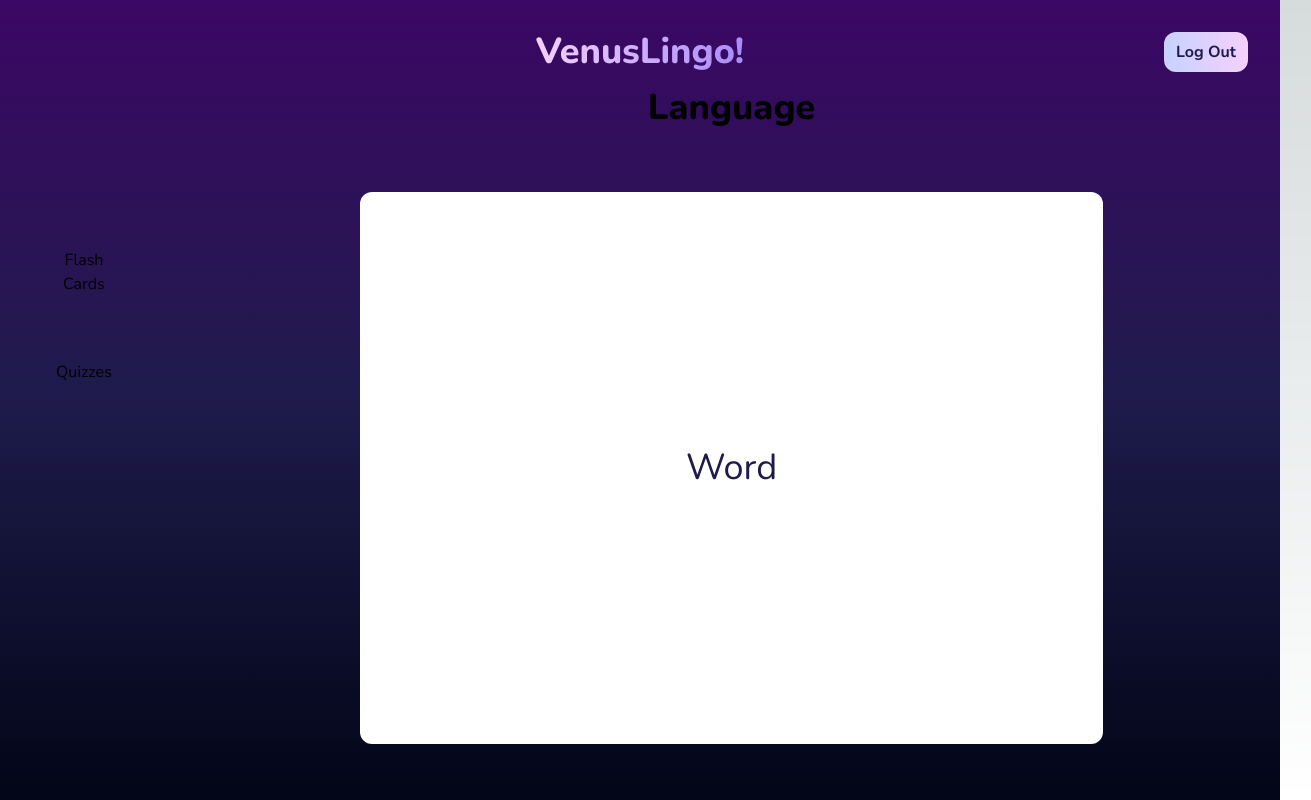
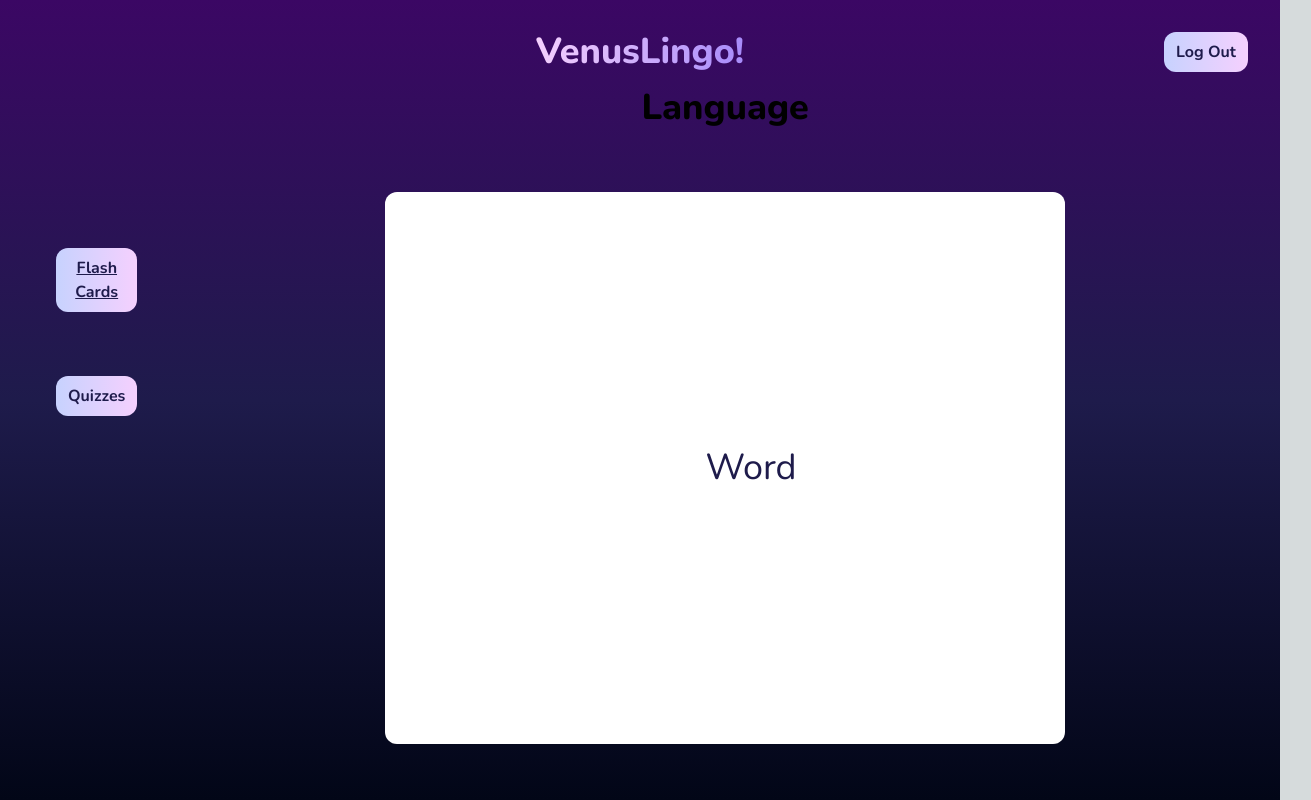
Before and after one commit to AlessioDiaz0/Venus_Hack2023, a Next.js app in the folder webapp/: page /dashboard/language in a window 1280 px wide. Shown: the whole page, 1311 px wide, since content can reach past the window. Built offline with nearby package versions, Linux system fonts and the light colour scheme.

Commit message:
finish css for starting page (without flashcard list)

```diff
--- a/webapp/src/app/dashboard/language/page.js
+++ b/webapp/src/app/dashboard/language/page.js
@@ -3,11 +3,13 @@ export default function Authentication() {
     return(
         <main class="flex flex-row">
             <div class="flex flex-col gap-y-16 py-40 px-10">
-                <button>Flash Cards</button>
-                <button>Quizzes</button>
+                <button class="text-indigo-950 bg-gradient-to-r from-indigo-200 to-fuchsia-200  px-3 py-2 rounded-xl font-bold hover:from-indigo-100 hover:to-fuchsia-100">
+                    <u>Flash Cards</u>
+                </button>
+                <button class="text-indigo-950 bg-gradient-to-r from-indigo-200 to-fuchsia-200  px-3 py-2 rounded-xl font-bold hover:from-indigo-100 hover:to-fuchsia-100">Quizzes</button>
             </div>
             <div class="flex flex-col gap-y-16 px-52">
-                <h1 class="ont-Nunito font-extrabold text-4xl px-72">Language</h1>
+                <h1 class="ont-Nunito font-extrabold text-4xl px-64">Language</h1>
                 <div class="flip-card">
                     <div class="flip-card-inner">
                         <div class="flip-card-front">
```
